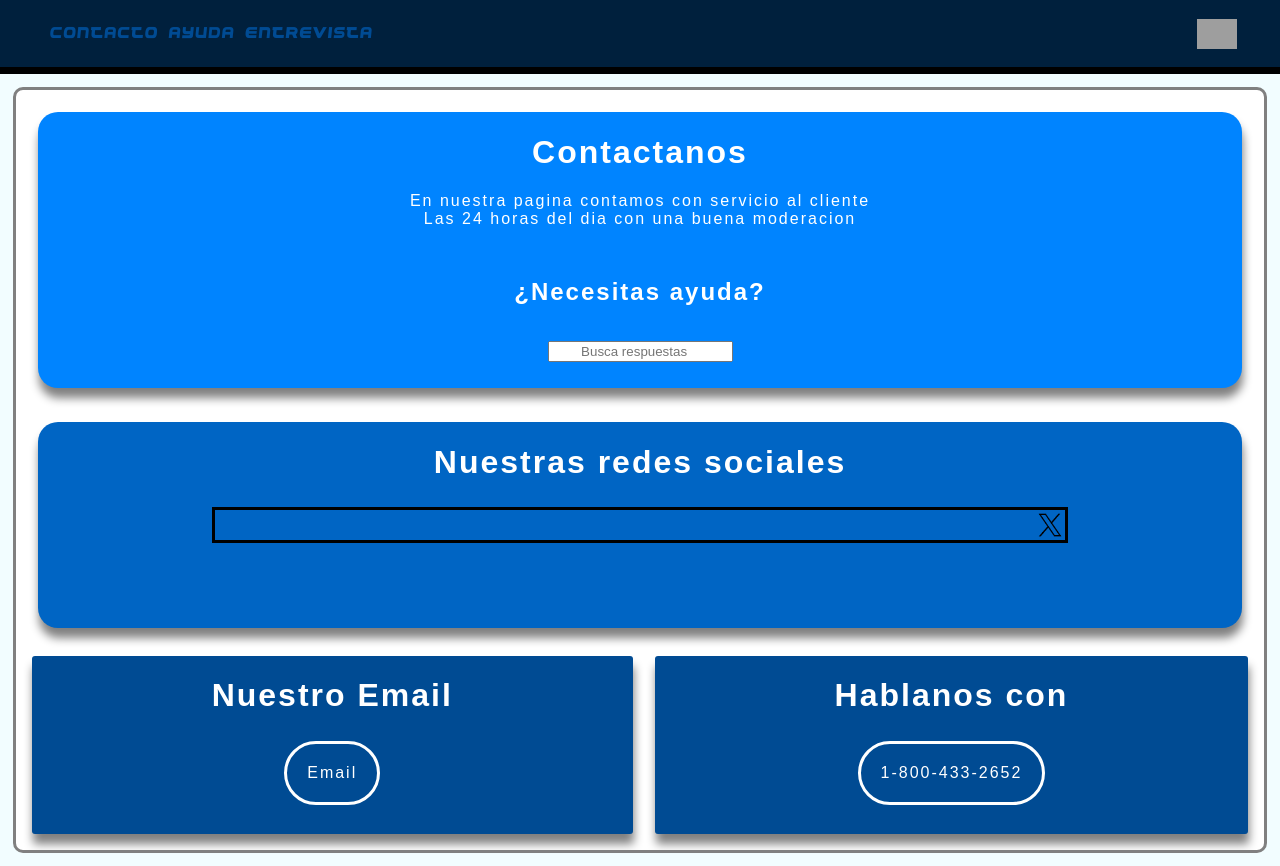
After one commit to ttomas006/Pasantia, a PHP site: page /contacto.html in a window 1280 px wide. The commit adds this page. Run offline with PHP 8.4, Linux system fonts and the light colour scheme; grey boxes are pictures that could not be loaded.

Commit message:
Añadido contacto

```diff
--- /dev/null
+++ b/contacto.html
@@ -0,0 +1,64 @@
+<!DOCTYPE html>
+<html lang="es">
+<head>
+    <meta charset="UTF-8">
+    <meta name="viewport" content="width=device-width, initial-scale=1.0">
+    <title>Contacto</title>
+    <link rel="stylesheet" href="style.css">
+    <link rel="stylesheet" href="stylecontact.css">
+</head>
+<body>
+    <main>
+        <header>
+            <ul class="header">
+                <li class="Enlaces">
+                    <a href="contacto.html">Contacto</a>
+                    <a href="#">Ayuda</a>
+                    <a href="index.html">Entrevista</a>
+                </li>
+                <li class="Enlace__logo">
+                    <a href="#"><img src="logo.png" alt="Logo de Pepsi"></a>
+                </li>
+            </ul>
+        </header>
+
+        <div class="grid__div">
+            <div class="main__div">
+                <h1>Contactanos</h1>
+                <p>En nuestra pagina contamos con servicio al cliente<br>
+                   Las 24 horas del dia con una buena moderacion</p>
+                <h2>¿Necesitas ayuda?</h2>
+                <input type="search" name="search" placeholder="        Busca respuestas">
+            </div>
+            <div class="contact__div">
+                <h1>Nuestras redes sociales</h1>
+                <ul>
+                    <li>
+                        <a href="#" class="logo_x"><img src="x-logo.png" alt="Logo de X" sizes=""></a>
+                    </li>
+                </ul>
+            </div>
+            <div class="mail__div">
+                <h1>Nuestro Email</h1>
+                <ul>
+                    <li class="buttons">
+                        <a href="#">Email</a>
+                    </li>
+                </ul>
+            </div>
+            <div class="tel__div">
+                <h1>Hablanos con</h1>
+                <ul>
+                    <li class="buttons">
+                        <a href="tel:1-800-433-2652">1-800-433-2652</a>
+                    </li>
+                </ul>
+            </div>
+        </div>
+        <footer>
+
+        </footer>
+    </main>
+
+</body>
+</html>
--- a/index.html
+++ b/index.html
@@ -11,7 +11,7 @@
         <header>
             <ul>
                 <li class="Enlaces">
-                    <a href="#">Contacto</a>
+                    <a href="contacto.html">Contacto</a>
                     <a href="#">Ayuda</a>
                     <a href="index.html">Entrevista</a>
                 </li>
@@ -29,7 +29,7 @@
                 <div class="form__div__div">
                     <label for="input">Nombre: </label>
                     <input type="text" placeholder="xxxxx">
-                     <label for="input">Apellido: </label>
+                    <label for="input">Apellido: </label>
                     <input type="text" placeholder="xxxxx">
                 </div>
 
--- a/script.js
+++ /dev/null
@@ -1 +0,0 @@
-document
--- a/style.css
+++ b/style.css
@@ -41,6 +41,14 @@ header {
 }
 
 ul {
+    list-style: none;
+    margin: 0;
+    padding: 0;
+    display: flex;
+    font-family: "pepsi";
+}
+
+.header {
     list-style: none;
     margin: 0;
     padding: 0;
--- /dev/null
+++ b/stylecontact.css
@@ -0,0 +1,102 @@
+.grid__div {
+    display: grid;
+    border: solid gray;
+    text-align: center;
+    border-radius: 10px;
+    gap: 10px;
+    padding: 10px;
+    background-color: white;
+}
+
+.grid__div {
+    grid-template:
+    "main"
+    "contact"
+    "mail"
+    "tel";
+
+    @media screen {
+        grid-template:
+        "main main" 300px
+        "contact contact" 230px
+        "mail tel" 190px;
+        width: 798;
+    }
+
+    .main__div {
+        grid-area: main;
+        background-color: #0084ff;
+        border-radius: 20px;
+        box-shadow: 1px 10px 10px  gray;
+    }
+
+    .contact__div {
+        grid-area: contact;
+        background-color: #0065c4;
+        border-radius: 20px;
+        box-shadow: 1px 10px 10px  gray;
+    }
+
+    .mail__div {
+        grid-area: mail;
+        background-color: #004B93;
+        border-radius: 3px;
+        box-shadow: 1px 10px 10px  gray;
+    }
+
+    .tel__div {
+        grid-area: tel;
+        background-color: #004B93;
+        border-radius: 3px;
+        box-shadow: 1px 10px 10px  gray;
+    }
+}
+
+h1 {
+    color: white;
+    font-family: Arial, Helvetica, sans-serif;
+    text-decoration: none;
+}
+
+h2 {
+    color: white;
+    font-family: Arial, Helvetica, sans-serif;
+    text-decoration: none;
+}
+
+p {
+    color:white;
+    font-family: Arial, Helvetica, sans-serif;
+    text-decoration: none;
+}
+
+.buttons a{
+    color: white;
+    text-decoration: none;
+    align-items: center;
+    list-style: none;
+    padding: 20px;
+    border: solid white;
+    border-radius: 200px;
+}
+
+.buttons a:hover {
+    color: #004B93;
+    background-color: white;
+}
+
+ul > .buttons {
+    font-family: Arial, Helvetica, sans-serif;
+}
+
+ul {
+    display: grid;
+    justify-content: center;
+    align-items: center;
+    height: 100;
+}
+
+.logo_x {
+    border: solid black;
+    float: left;
+}
```
Also changed, not shown: x-logo.png (added).
